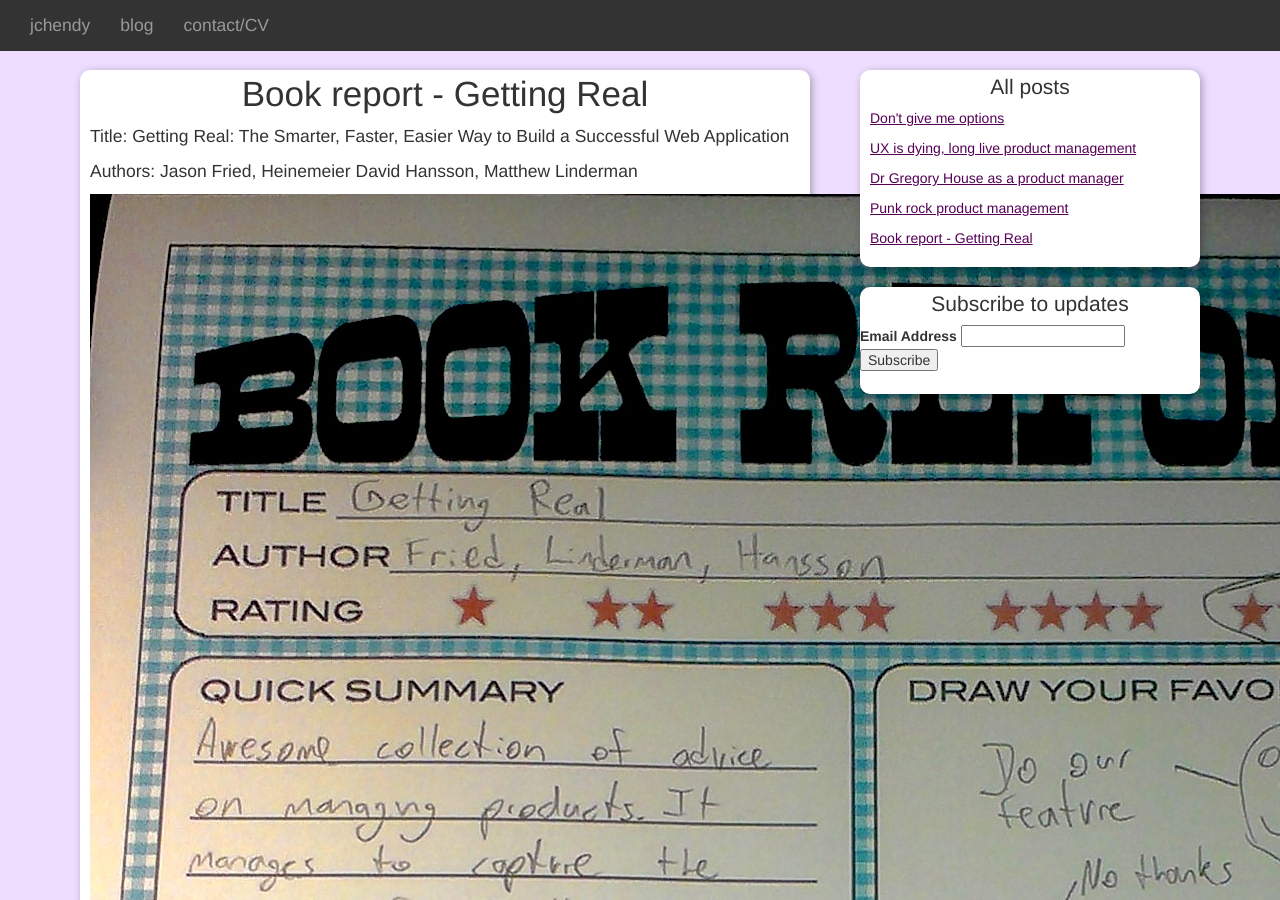
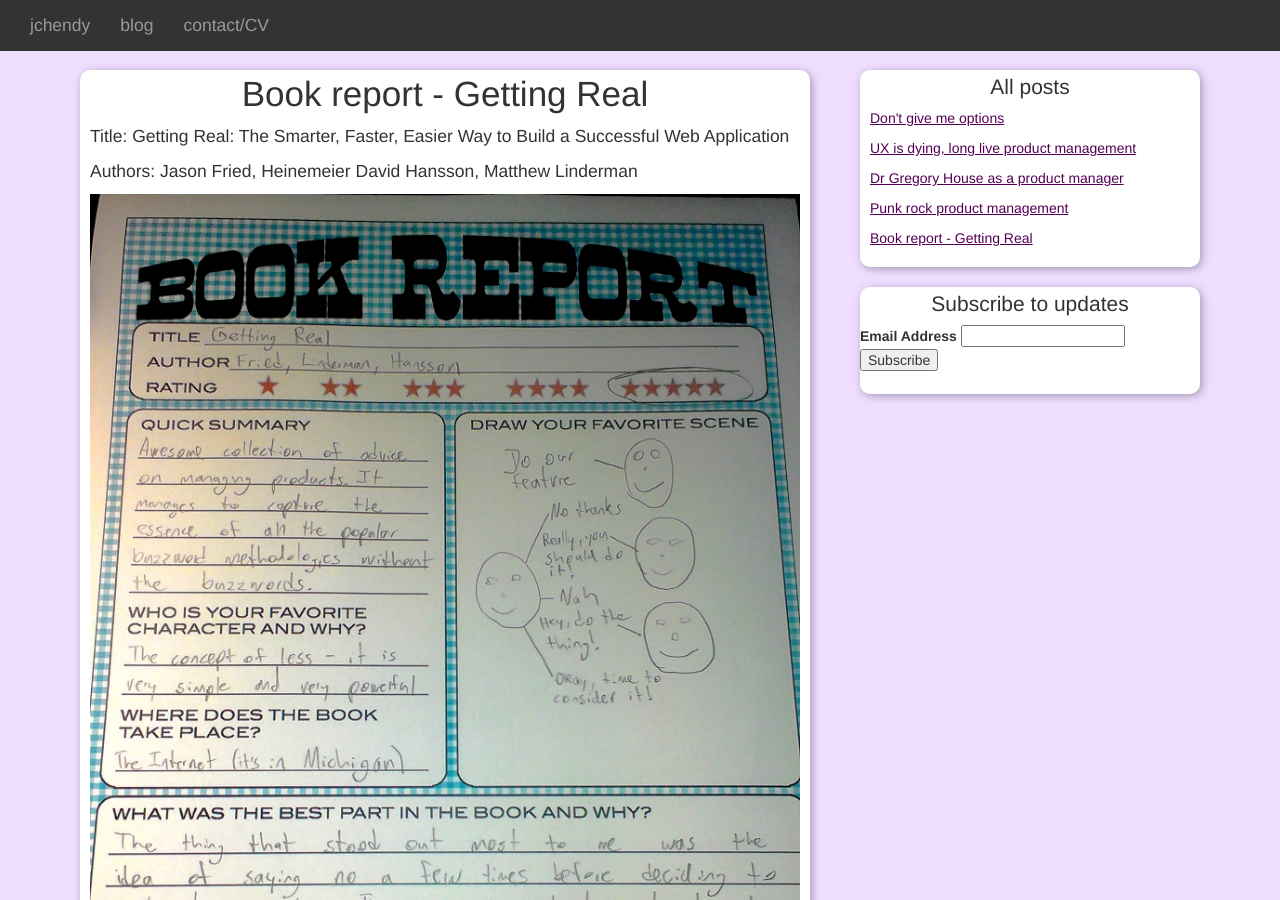
Before and after one commit to jchendy/jchendy.github.io, a Jekyll site: the page built from _posts/2013-10-15-book-report-getting-real.md, in a window 1280 px wide and 900 px high. Built offline with Jekyll 4.4.1, drawn with Linux system fonts in a browser that asks for light colours; nearby versions of some CDN libraries; comment, search, counter and statistics services are not loaded.

Commit message:
design tweaks

```diff
--- a/_posts/2013-10-15-book-report-getting-real.md
+++ b/_posts/2013-10-15-book-report-getting-real.md
@@ -7,7 +7,7 @@
 
 Authors\: Jason Fried, Heinemeier David Hansson, Matthew Linderman
 
-<img src='/img/getting-real.jpg'>
+<img class='img-responsive' src='/img/getting-real.jpg'>
 
 I found this book to be excellent. It's a collection of many clear and concise pieces of advice for managing the product lifecycle. All of the lessons tie back to the key theme: less. From the introduction: "less means: less features, less options/preferences, less people and corporate structure, less meetings and abstractions, less promises"
 
```
